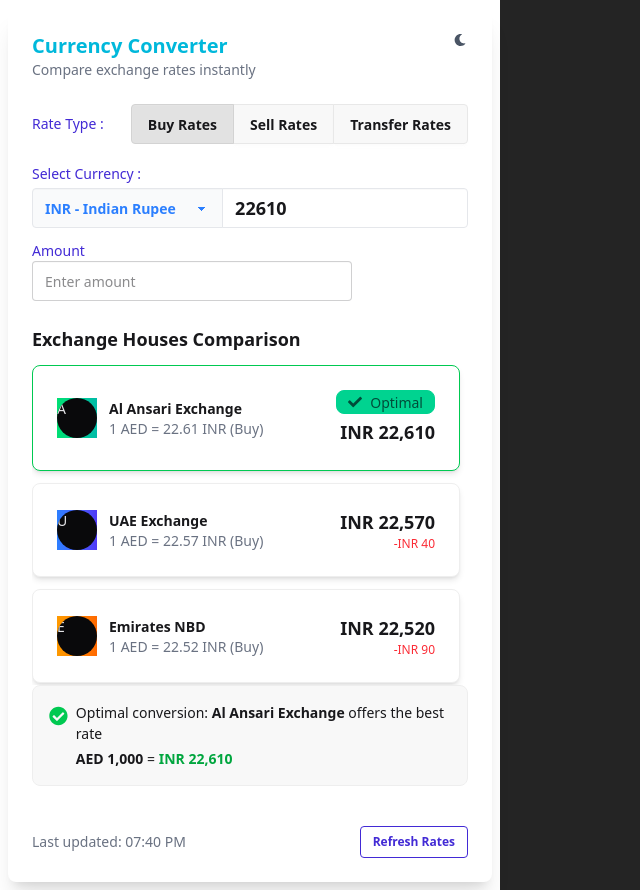
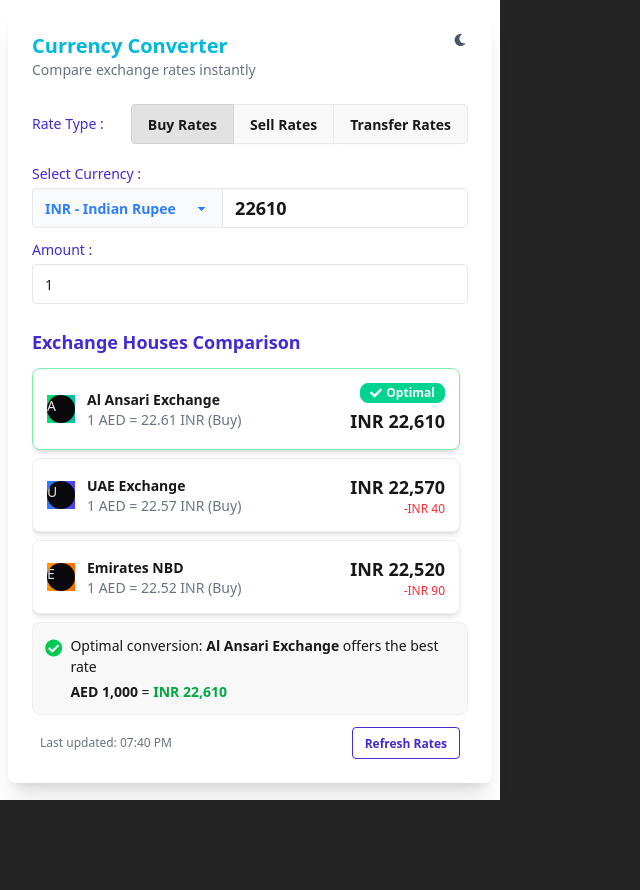
Before and after one commit to NusratParvin/my-extension, a React (Vite) app: page / in a window 1280 px wide. Shown: the whole page, without its empty margins (0-640 px from the left). After the commit the page ends 800 px from the top, so only its background shows below. Built offline with nearby package versions, Linux system fonts and the light colour scheme.

Commit message:
design fix

```diff
--- a/src/App.jsx
+++ b/src/App.jsx
@@ -6,35 +6,6 @@
 import SummaryCard from "./components/SummaryCard";
 import RateTypeSelector from "./components/RateTypeSelector";
 import ThemeToggle from "./components/ThemeToggle";
-
-// function App() {
-//   const [count, setCount] = useState(0);
-
-//   return (
-//     <>
-//       <div>
-//         <h1 class="text-3xl font-bold underline">Hello world!</h1>
-//         <button className="btn btn-success">Success</button>
-
-//         <a href="https://react.dev" target="_blank">
-//           <img src={reactLogo} className="logo react" alt="React logo" />
-//         </a>
-//       </div>
-//       <h1>Vite + React</h1>
-//       <div className="card">
-//         <button onClick={() => setCount((count) => count + 1)}>
-//           count is {count}
-//         </button>
-//         <p>
-//           Edit <code>src/App.jsx</code> and save to test HMR
-//         </p>
-//       </div>
-//       <p className="read-the-docs">
-//         Click on the Vite and React logos to learn more
-//       </p>
-//     </>
-//   );
-// }
 
 function App() {
   // Currencies data
@@ -158,24 +129,22 @@
               disabled={false}
             />
 
-            <div className="form-control w-full max-w-xs">
-              <label className="label">
-                <span className="label-text text-primary font-medium">
-                  Amount
-                </span>
+            <div className="">
+              <label className="block text-sm font-medium mb-1 text-primary">
+                Amount :
               </label>
               <input
                 type="number"
-                className="input input-bordered w-full"
+                className="input validator border-gray-200 w-full py-0"
                 required
                 placeholder="Enter amount"
                 title="Enter amount"
-                min="0"
+                defaultValue={1}
               />
             </div>
 
             <div className="mt-6">
-              <h2 className="text-lg font-semibold mb-3">
+              <h2 className="text-lg text-primary font-semibold mb-3 ">
                 Exchange Houses Comparison
               </h2>
               <div className="space-y-3 max-h-80 overflow-y-auto pr-2">
@@ -214,8 +183,8 @@
               />
             )}
 
-            <div className="flex justify-between items-center text-sm mt-4">
-              <div className="text-gray-500">
+            <div className="flex justify-between items-center text-sm mt-3  px-2">
+              <div className="text-gray-500 text-xs">
                 Last updated: {formatTime(lastUpdated)}
               </div>
               <button
--- a/src/components/ExchangeHouseCard.jsx
+++ b/src/components/ExchangeHouseCard.jsx
@@ -11,15 +11,15 @@
 }) => {
   return (
     <div
-      className={`card card-compact bg-base-100 shadow-md mb-3 border ${
-        isOptimal ? "border-green-500" : "border-base-300"
+      className={`card card-compact bg-base-100 shadow-md mb-2 border ${
+        isOptimal ? "border-green-300" : "border-base-300"
       }`}
     >
-      <div className="card-body">
+      <div className="card-body p-3.5">
         <div className="flex items-center justify-between">
           <div className="flex items-center">
             <div className={`avatar placeholder ${color}`}>
-              <div className="bg-neutral text-neutral-content rounded-full w-10 h-10">
+              <div className="bg-neutral text-neutral-content rounded-full w-7 h-7">
                 <span className="text-sm">{name.charAt(0)}</span>
               </div>
             </div>
@@ -30,7 +30,7 @@
           </div>
           <div className="text-right">
             {isOptimal && (
-              <div className="badge badge-success gap-2 mb-1">
+              <div className="badge badge-sm  text-white font-semibold  badge-success gap-1 mb-1">
                 <FaCheck /> Optimal
               </div>
             )}
--- a/src/components/SummaryCard.jsx
+++ b/src/components/SummaryCard.jsx
@@ -9,10 +9,10 @@
   toCurrency,
 }) => {
   return (
-    <div className="card bg-base-200 border border-base-300 mb-4">
-      <div className="card-body p-4">
+    <div className="card bg-base-200 border border-base-300">
+      <div className="card-body p-3">
         <div className="flex items-start">
-          <FaCheckCircle className="text-green-500 text-xl mr-2 mt-1" />
+          <FaCheckCircle className="text-green-500 text-lg mr-2 mt-1" />
           <div>
             <p className="font-medium">
               Optimal conversion:{" "}
```
